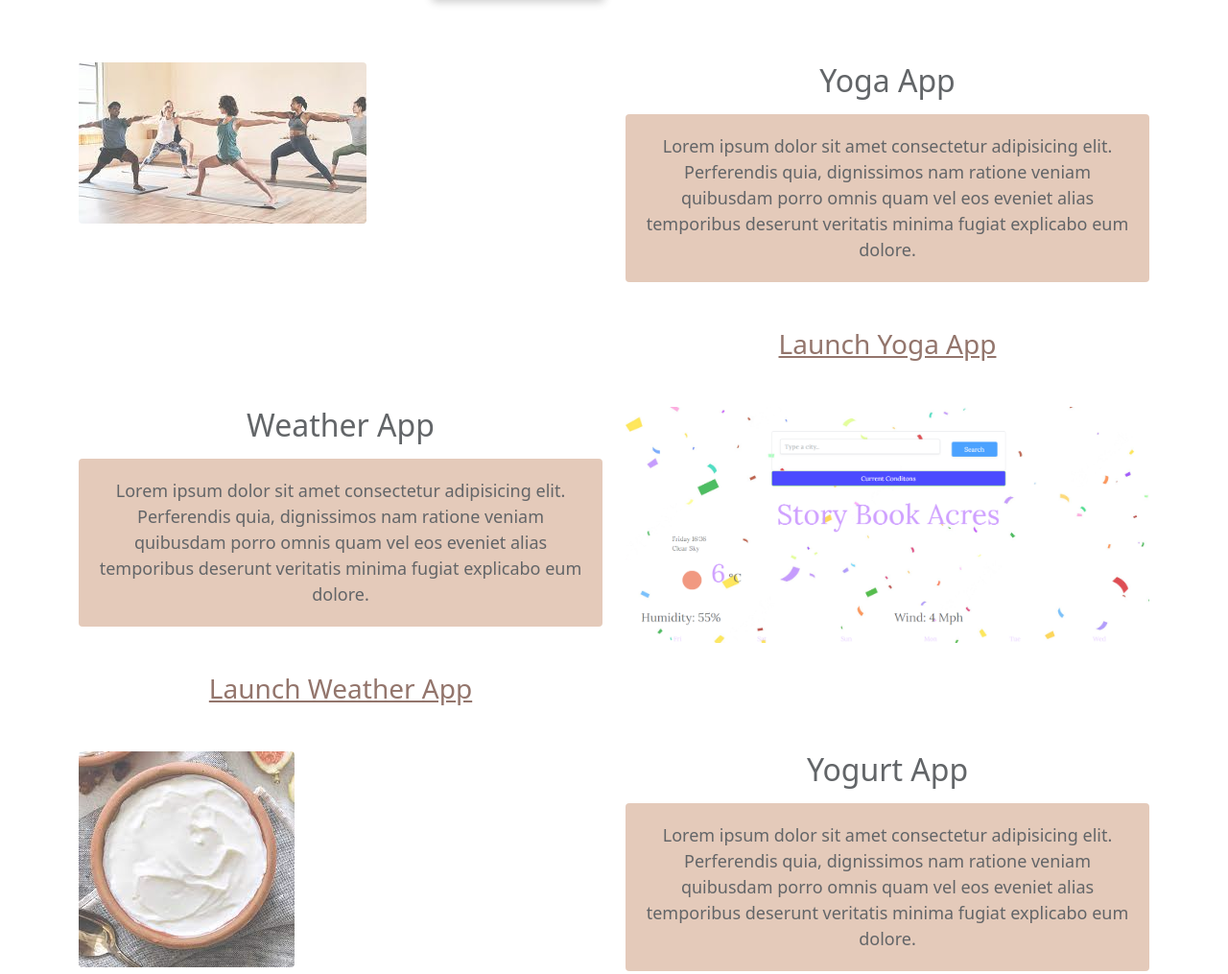
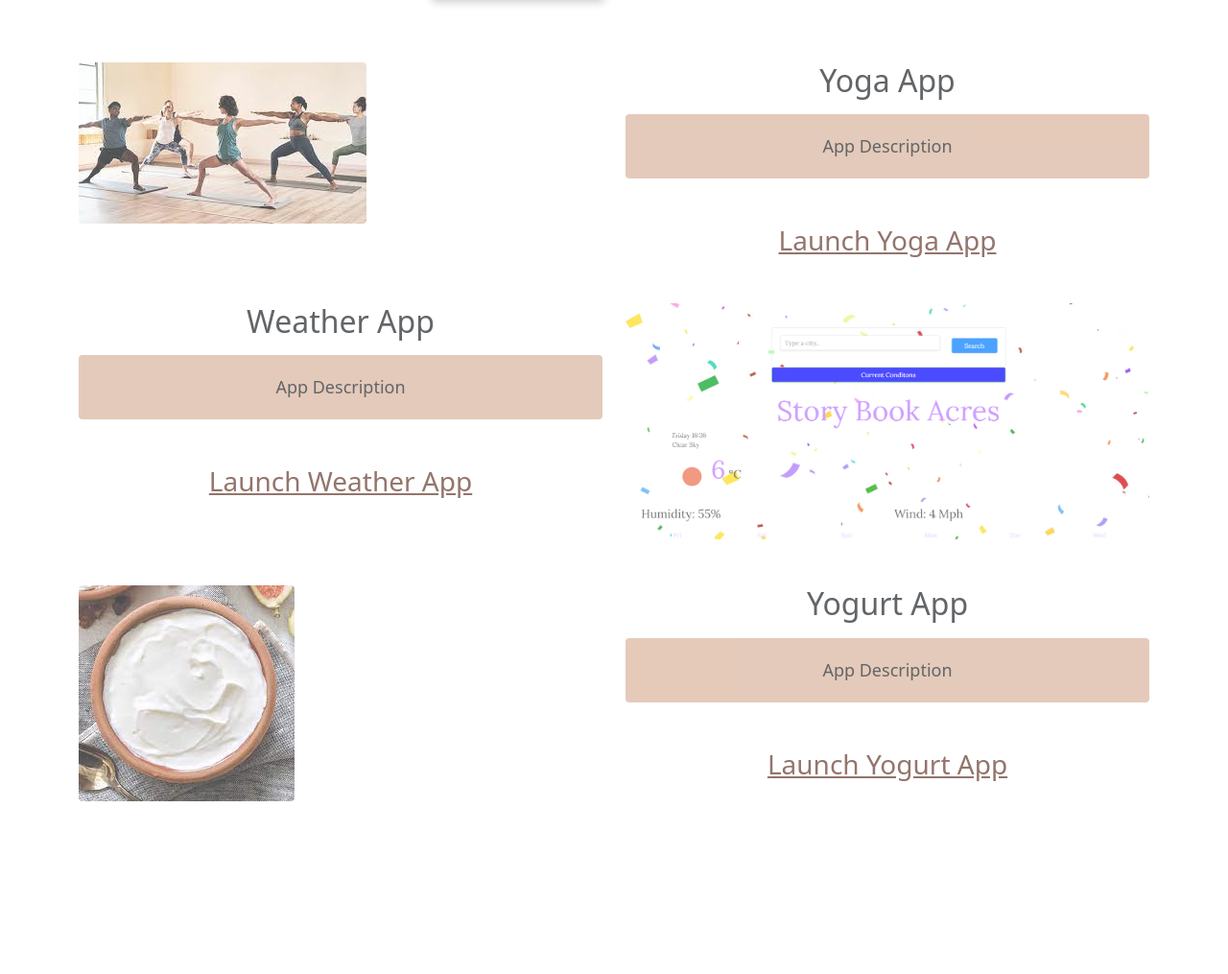
Before and after one commit to 33holland/Portfolio, a plain HTML site: page index.html in a window 1280 px wide. Shown: the part 363-1378 px from the top of the page at 96% size. After the commit the page ends 1206 px from the top, so only its background shows below. Drawn offline with nearby package versions, Linux system fonts and the light colour scheme.

Commit message:
Update index.html

```diff
--- a/index.html
+++ b/index.html
@@ -57,10 +57,7 @@
                 <div class="col-sm-6">
                     <h2 class="mb-3">Yoga App</h2>
                     <p>
-                        Lorem ipsum dolor sit amet consectetur adipisicing elit. Perferendis
-                        quia, dignissimos nam ratione veniam quibusdam porro omnis quam vel
-                        eos eveniet alias temporibus deserunt veritatis minima fugiat
-                        explicabo eum dolore.
+                        App Description
                     </p>
                     <div class="mt-5">
                         <a href="#" class="link-brown project-link" title="Yoga project">Launch Yoga App</a>
@@ -71,10 +68,7 @@
                 <div class="col-sm-6">
                     <h2 class="mb-3">Weather App</h2>
                     <p>
-                        Lorem ipsum dolor sit amet consectetur adipisicing elit. Perferendis
-                        quia, dignissimos nam ratione veniam quibusdam porro omnis quam vel
-                        eos eveniet alias temporibus deserunt veritatis minima fugiat
-                        explicabo eum dolore.
+                        App Description
                     </p>
                     <div class="mt-5">
                         <a href="https://hollandjessweather.netlify.app/" class="link-brown project-link"
@@ -93,10 +87,7 @@
                 <div class="col-sm-6">
                     <h2 class="mb-3">Yogurt App</h2>
                     <p>
-                        Lorem ipsum dolor sit amet consectetur adipisicing elit. Perferendis
-                        quia, dignissimos nam ratione veniam quibusdam porro omnis quam vel
-                        eos eveniet alias temporibus deserunt veritatis minima fugiat
-                        explicabo eum dolore.
+                        App Description
                     </p>
                     <div class="mt-5">
                         <a href="#" class="link-brown project-link" title="Weather project">Launch Yogurt App</a>
```
